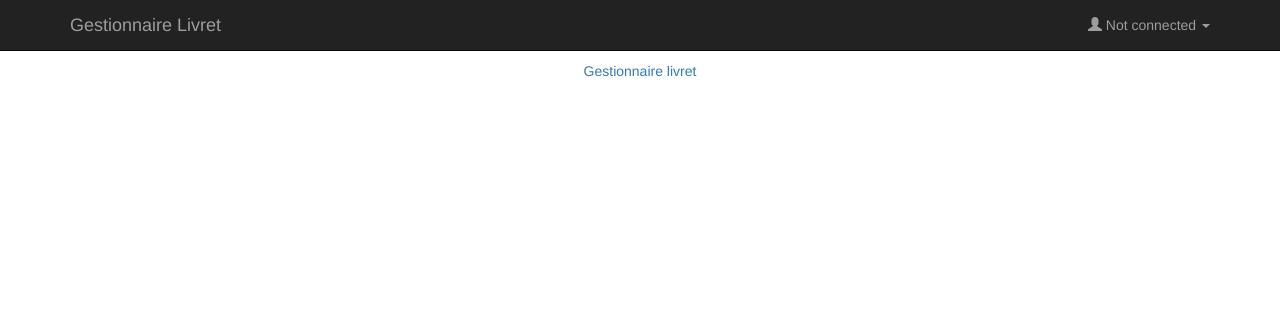
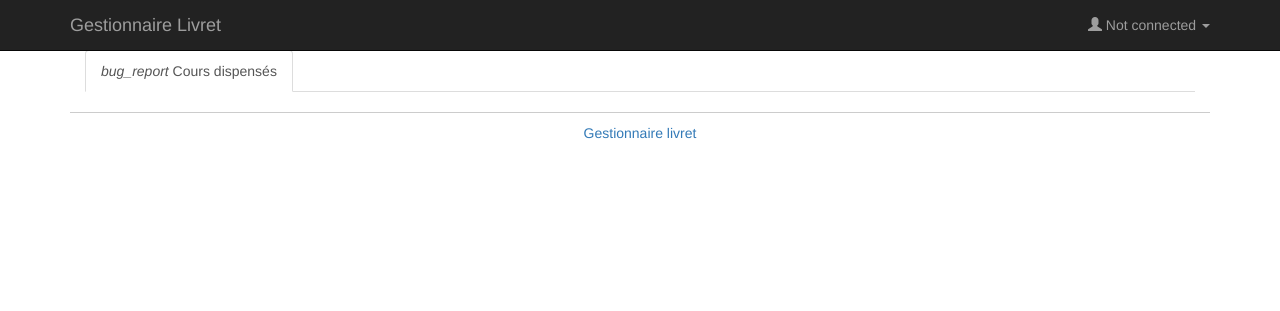
Before and after one commit to davidmeimoun/PSI, a PHP site: the page made by views/index.html.twig in a window 1280 px wide. Shown: the top 311 px of the page. Run offline with PHP 8.4, Linux system fonts and the light colour scheme; the template is opened without the code that fills it, so the values that code supplies are empty; some libraries are stand-ins or nearby versions.

Commit message:
Update index.html.twig

```diff
--- a/views/index.html.twig
+++ b/views/index.html.twig
@@ -3,9 +3,71 @@
 {% block title %}Home{% endblock %}
 
 {% block content %}
-  {% for cours in coursList %}
-        <cours>
-          <h2>   <a class="coursTitle" href="{{ path('coursDetail', { 'id': cours.id_ligne }) }}">{{ cours.libelle }}</a></h2>
-        </cours>
-        {% endfor %}
+
+<link href="{{ asset('https://fonts.googleapis.com/css?family=Raleway:400,300,600,800,900}}') }}" rel="stylesheet" type="text/css">
+
+                <div class="container-fluid">
+
+
+                    <div class="row">
+                        <div class="col-lg-12 col-md-12">
+                            <div class="card card-nav-tabs">
+                                <div class="card-header" data-background-color="purple">
+                                    <div class="nav-tabs-navigation">
+                                        <div class="nav-tabs-wrapper">
+                                            <span class="nav-tabs-title"></span>
+                                          <ul class="nav nav-tabs" data-tabs="tabs">
+                                                <li class="active">
+                                                    <a href="#profile" data-toggle="tab">
+                                                        <i class="material-icons">bug_report</i> Cours dispensés
+                                                        <div class="ripple-container"></div>
+                                                    </a>
+                                                </li>
+                                          </ul>
+                                        </div>
+                                    </div>
+                                </div>
+                                <div class="card-content">
+                                    <div class="tab-content">
+                                        <div class="tab-pane active" id="profile">
+                                            <table class="table">
+                                                <tbody>
+                                                      {% for cours in coursList %}
+
+       <cours>
+                                                    <tr>
+                                                        <td>
+                                                            <div class="checkbox">
+                                                                <label>
+                                                                    <input type="checkbox" name="optionsCheckboxes" checked>
+                                                                </label>
+                                                            </div>
+                                                        </td>
+                                                        <td>        <cours>
+            <a class="coursTitle" href="{{ path('coursDetail', { 'id': cours.id_ligne }) }}">{{ cours.libelle }}</a>
+        </td>
+                                                        <td class="td-actions text-right">
+                                                            <a href="{{ path('coursDetail', { 'id': cours.id_ligne }) }}" title="Edit EC" class="btn btn-primary btn-simple btn-xs">
+                                                                <i class="material-icons">edit</i>
+                                                            </a>
+
+                                                        </td>
+
+                                                    </tr>
+                                                                                                    </cours>
+
+                                                     {% endfor %}
+                                                </tbody>
+                                            </table>
+                                        </div>
+
+
+                                    </div>
+                                </div>
+                            </div>
+                        </div>
+
+                    </div>
+                </div>
+
 {% endblock %}
```
